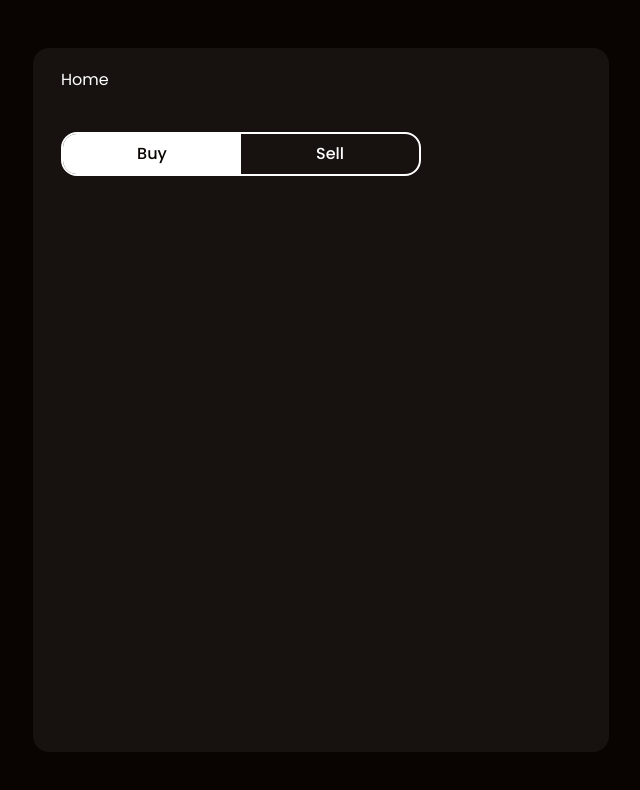
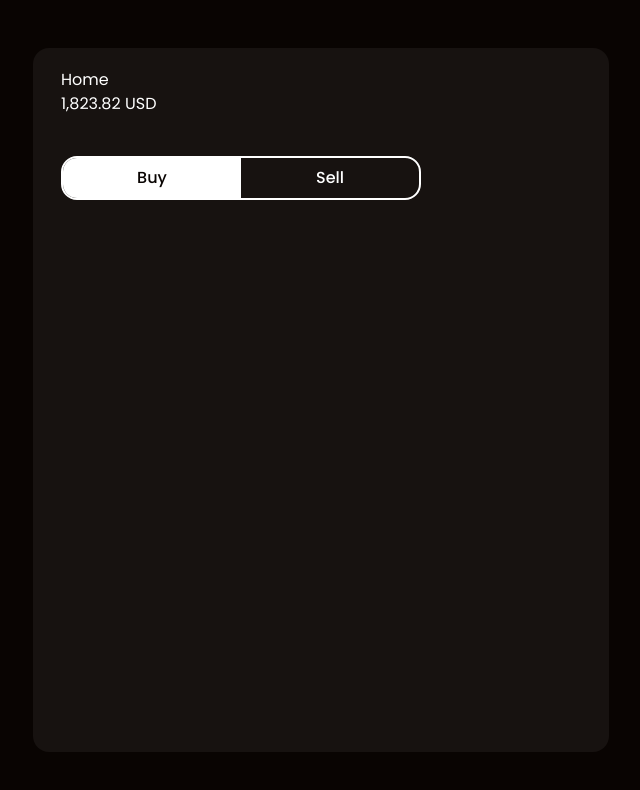
Before and after one commit to boriscvo/xapo-exchange-interface, a Next.js app: page / in a window 1280 px wide. Shown: the top 790 px of the page, without its empty margins (319-959 px from the left). Built offline with nearby package versions, Linux system fonts and the light colour scheme.

Commit message:
XAPO-4 Add atom: Numeral

```diff
--- a/src/app/(pages)/(home)/page.tsx
+++ b/src/app/(pages)/(home)/page.tsx
@@ -1,4 +1,5 @@
 "use client"
+import { Numeral } from "@/app/atoms/numeral/numeral"
 import { BuyOrSell, Container, TradeLayout } from "./components"
 // import { ArrowDownUp } from "lucide-react"
 
@@ -7,6 +8,12 @@ export default function Home() {
     <Container>
       <TradeLayout>
         Home
+        <Numeral
+          numberValue={1823.82345667}
+          format="round-with-decimals"
+          decimals={2}
+          trailSymbol="USD"
+        />
         <BuyOrSell />
       </TradeLayout>
     </Container>
--- /dev/null
+++ b/src/app/atoms/numeral/components/container.tsx
@@ -0,0 +1,3 @@
+export function Container({ children }: { children: React.ReactNode }) {
+  return <div className="flex items-baseline">{children}</div>
+}
--- /dev/null
+++ b/src/app/atoms/numeral/components/formatted-number.tsx
@@ -0,0 +1,16 @@
+import { NumeralType } from "../types"
+import { IntegerAndDecimal } from "./integer-and-decimal"
+
+export function FormattedNumber({
+  numberValue,
+  format = "round-with-decimals",
+  decimals = 3,
+}: NumeralType) {
+  switch (format) {
+    case "keep-as-is":
+      return <>{String(numberValue)}</>
+    default:
+    case "round-with-decimals":
+      return <IntegerAndDecimal value={Number(numberValue).toFixed(decimals)} />
+  }
+}
--- /dev/null
+++ b/src/app/atoms/numeral/components/index.ts
@@ -0,0 +1,2 @@
+export { Container } from "./container"
+export { FormattedNumber } from "./formatted-number"
--- /dev/null
+++ b/src/app/atoms/numeral/components/integer-and-decimal.tsx
@@ -0,0 +1,10 @@
+type Props = {
+  value: string
+}
+
+export function IntegerAndDecimal({ value }: Props) {
+  return Number(value).toLocaleString("en-US", {
+    minimumFractionDigits: 0,
+    maximumFractionDigits: 10,
+  })
+}
--- /dev/null
+++ b/src/app/atoms/numeral/numeral.tsx
@@ -0,0 +1,22 @@
+import { Container, FormattedNumber } from "./components"
+import { NumeralType } from "./types"
+
+export function Numeral({
+  numberValue,
+  format,
+  trailSymbol,
+  decimals,
+}: NumeralType) {
+  return (
+    <Container>
+      <span className="flex items-baseline">
+        <FormattedNumber
+          numberValue={numberValue}
+          format={format}
+          decimals={decimals}
+        />
+        {trailSymbol ? ` ${trailSymbol}` : ""}
+      </span>
+    </Container>
+  )
+}
--- /dev/null
+++ b/src/app/atoms/numeral/types.ts
@@ -0,0 +1,8 @@
+export type NumeralType = {
+  numberValue: string | number
+  format?: NumberFormat
+  trailSymbol?: string
+  decimals?: number
+}
+
+export type NumberFormat = "keep-as-is" | "round-with-decimals"
```
